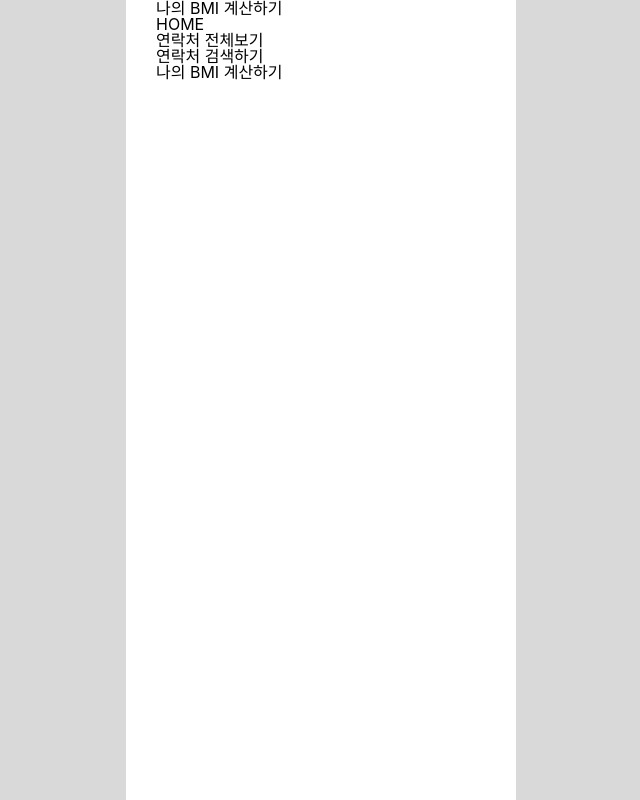
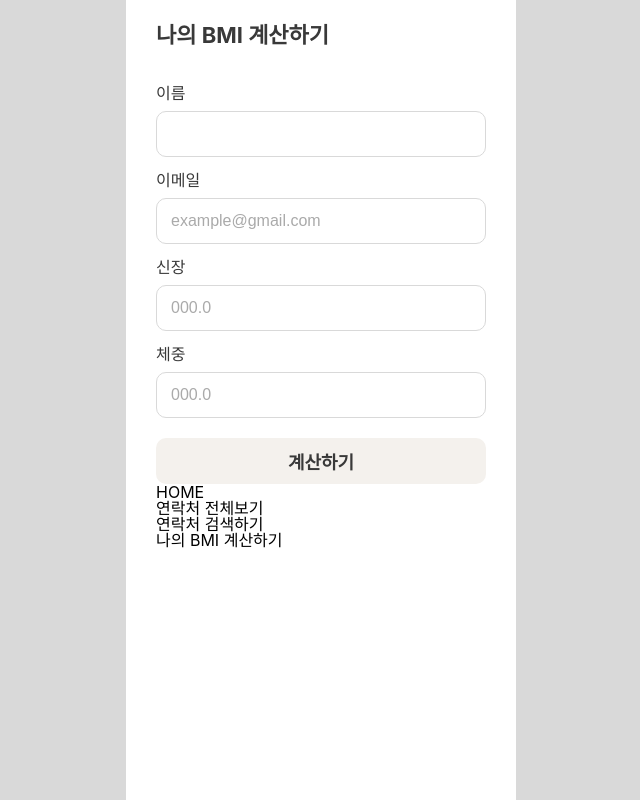
Before and after one commit to zellytozelly/next-tel-bmi-list, a Next.js app: page /bmi in a window 1280 px wide. Shown: the whole page, without its empty margins (319-959 px from the left). Built offline with nearby package versions, Linux system fonts and the light colour scheme; a web font is replaced by a local one.

Commit message:
Feat: Add bmi form

```diff
--- /dev/null
+++ b/components/bmi/CalculateForm.tsx
@@ -0,0 +1,149 @@
+import { ChangeEvent, Dispatch, FormEvent, SetStateAction, useState } from 'react';
+import { colors } from '@/styles/colors';
+import styled from '@emotion/styled';
+
+import { EMAIL_REGEXP, FIRST_DECIMAL_REGEXP } from '@/constant';
+
+interface Props {
+  setBmi: Dispatch<SetStateAction<number>>;
+}
+
+const CalculateForm = ({ setBmi }: Props) => {
+  const [isValidEmail, setIsValidEmail] = useState(true);
+
+  const [nameEmailInput, setNameEmailInput] = useState({
+    name: '',
+    email: '',
+  });
+
+  const [heightWeightInput, setHeightWeightInput] = useState({
+    height: '',
+    weight: '',
+  });
+
+  const handleSubmitBmi = (e: FormEvent<HTMLFormElement>) => {
+    e.preventDefault();
+    setIsValidEmail(EMAIL_REGEXP.test(nameEmailInput.email));
+    const heightFloat = Number(heightWeightInput.height) / 100;
+    const weightFloat = Number(heightWeightInput.weight);
+    const calculateBmi = Number((weightFloat / (heightFloat * heightFloat)).toFixed(1));
+    setBmi(calculateBmi);
+  };
+
+  const handleChangeNameEmailInput = (e: ChangeEvent<HTMLInputElement>) => {
+    const { name, value } = e.currentTarget;
+    if (name === 'email' && EMAIL_REGEXP.test(value)) setIsValidEmail(true);
+
+    setNameEmailInput((prev) => ({
+      ...prev,
+      [name]: value,
+    }));
+  };
+
+  const handleChangeHeightWeightInput = (e: ChangeEvent<HTMLInputElement>) => {
+    const { name, value } = e.currentTarget;
+    if (!FIRST_DECIMAL_REGEXP.test(value)) return;
+
+    setHeightWeightInput((prev) => ({
+      ...prev,
+      [name]: value,
+    }));
+  };
+
+  return (
+    <form onSubmit={handleSubmitBmi}>
+      <InputBox>
+        <InputText>이름</InputText>
+        <Input type="text" name="name" value={nameEmailInput.name} onChange={handleChangeNameEmailInput} />
+      </InputBox>
+
+      <InputBox>
+        <InputText>이메일</InputText>
+        <Input
+          type="text"
+          name="email"
+          value={nameEmailInput.email}
+          placeholder="example@gmail.com"
+          inputMode="email"
+          onChange={handleChangeNameEmailInput}
+        />
+        {!isValidEmail && <InputValidText>유효한 이메일로 작성해주세요.</InputValidText>}
+      </InputBox>
+
+      <InputBox>
+        <InputText>신장</InputText>
+        <Input
+          type="text"
+          name="height"
+          value={heightWeightInput.height}
+          placeholder="000.0"
+          inputMode="decimal"
+          onChange={handleChangeHeightWeightInput}
+        />
+      </InputBox>
+
+      <InputBox>
+        <InputText>체중</InputText>
+        <Input
+          type="text"
+          name="weight"
+          value={heightWeightInput.weight}
+          placeholder="000.0"
+          inputMode="decimal"
+          onChange={handleChangeHeightWeightInput}
+        />
+      </InputBox>
+
+      <CalculateButton type="submit">계산하기</CalculateButton>
+    </form>
+  );
+};
+
+const InputBox = styled.div`
+  padding-top: 15px;
+`;
+
+const InputText = styled.p`
+  font-size: 16px;
+  color: ${colors.TEXT_39};
+`;
+
+const Input = styled.input`
+  margin-top: 10px;
+  padding: 14px;
+  width: 100%;
+  height: 46px;
+  font-size: 16px;
+  color: ${colors.TEXT_39};
+  border-radius: 10px;
+  border: solid 1px;
+  border-color: ${colors.LIGHT_GREY};
+
+  &:focus {
+    border-color: ${colors.COFFEE_ORANGE};
+  }
+
+  &::placeholder {
+    color: ${colors.GREY_AA};
+  }
+`;
+
+const InputValidText = styled.p`
+  margin: 10px 0 0 14px;
+  font-size: 14px;
+  color: ${colors.RED};
+`;
+
+const CalculateButton = styled.button`
+  margin-top: 20px;
+  width: 100%;
+  height: 46px;
+  font-size: 18px;
+  font-weight: bold;
+  border-radius: 10px;
+  color: ${colors.TEXT_39};
+  background-color: ${colors.LIGHT_BROWN};
+  cursor: pointer;
+`;
+
+export default CalculateForm;
--- a/constant/index.ts
+++ b/constant/index.ts
@@ -1 +1,7 @@
+// pagination
 export const PAGE_INDEX = [1, 2, 3, 4, 5];
+
+// regexp
+export const EMAIL_REGEXP = /^[a-zA-Z0-9.!#$%&’*+/=?^_`{|}~-]+@[a-zA-Z0-9-]+\.[a-zA-Z0-9-]+$/;
+
+export const FIRST_DECIMAL_REGEXP = /(^\d*$)|(^\d{1,}.\d{0,1}$)/;
--- a/pages/bmi.tsx
+++ b/pages/bmi.tsx
@@ -1,7 +1,15 @@
+import { useState } from 'react';
+
+import CalculateForm from '@/components/bmi/CalculateForm';
+import HeaderTitle from '@/components/common/HeaderTitle';
+
 const Bmi = () => {
+  const [bmi, setBmi] = useState(0.0);
+
   return (
     <div>
-      <h3>나의 BMI 계산하기</h3>
+      <HeaderTitle>나의 BMI 계산하기</HeaderTitle>
+      <CalculateForm setBmi={setBmi} />
     </div>
   );
 };
--- a/styles/colors.ts
+++ b/styles/colors.ts
@@ -10,10 +10,12 @@ const colors = {
   DARK_PINK: '#A239AB',
   DARK_RED: '#AB3939',
 
+  COFFEE_ORANGE: '#CDA788',
   DARK_BROWN: '#b6ada5',
   LIGHT_BROWN: '#f4f1ed',
 
   DARK_GREY: '#83786F',
+  GREY_AA: '#aaaaaa',
   LIGHT_GREY: '#d9d9d9',
 
   TEXT_59: '#595959',
```
